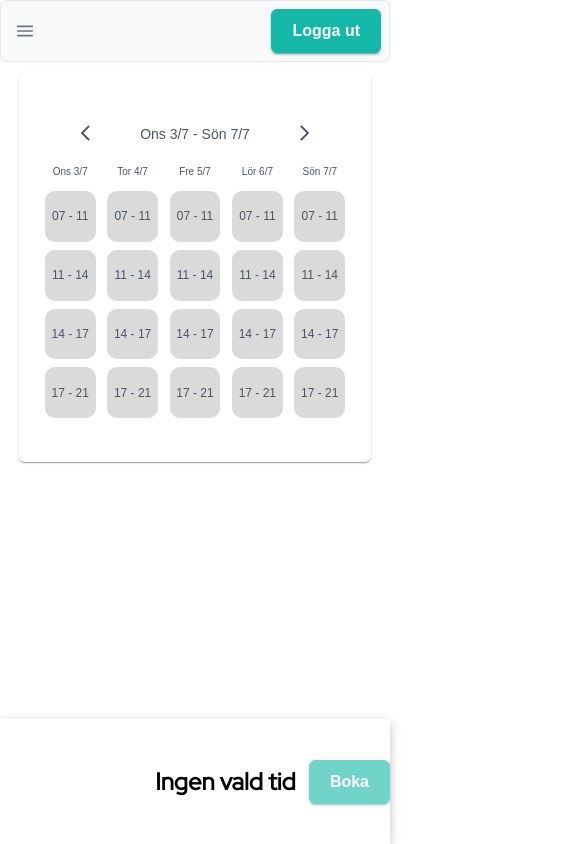
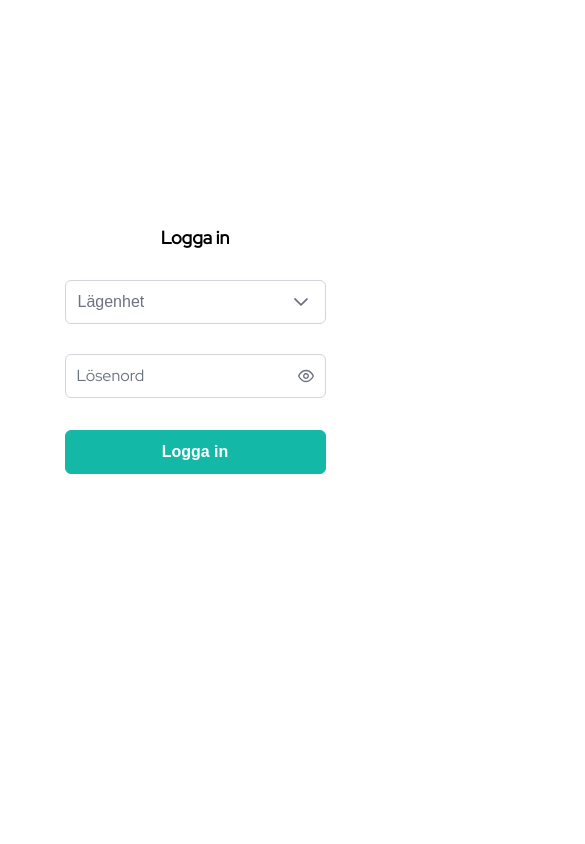
Before and after one commit to gustavAlbrekts0n/bokningsapp, a React (Create React App) app in the folder react-app/: page / in a window 390 px wide. Shown: the top 844 px of the page, 585 px wide, since content can reach past the window. Built offline with nearby package versions, Linux system fonts and the light colour scheme; no server answers; a web font is replaced by a local one.

Commit message:
Fix dimension styling on login page for smaller screens

```diff
--- a/react-app/public/index.html
+++ b/react-app/public/index.html
@@ -3,7 +3,7 @@
   <head>
     <meta charset="utf-8" />
     <link rel="icon" href="%PUBLIC_URL%/favicon.ico" />
-    <meta name="viewport" content="width=device-width, initial-scale=1" />
+    <meta name="viewport" content="width=device-width, initial-scale=1, maximum-scale=1" />
     <meta name="theme-color" content="#000000" />
     <meta
       name="description"
--- a/react-app/src/App.css
+++ b/react-app/src/App.css
@@ -159,3 +159,44 @@
     width: 100vw;
   }
 }
+
+@media only screen and (max-width: 650px) {
+  .login {
+    top: 25%;
+    /*background-color: rgb(255, 242, 0);*/
+  }
+
+  .login h2 {
+    font-size: 18px;
+  }
+
+  .login-body {
+    display: flex;
+    flex-direction: column;
+    align-items: center;
+    /*background-color: rgb(128, 0, 100);*/
+  }
+
+  .dropdown {
+    width: 100%;
+    display: flex;
+    flex-direction: column;
+    justify-content: center;
+    align-items: center;
+    /*background-color: orange;*/
+  }
+
+  .dropdown-content {
+    width: 100%;
+  }
+
+  .form {
+    height: 120px;
+    display: flex;
+    flex-direction: column;
+    justify-content: space-between;
+    margin: 0;
+    margin-top: 30px;
+    /*background-color: rgba(0, 42, 230, 0.521);*/
+  }
+}
--- a/react-app/src/App.js
+++ b/react-app/src/App.js
@@ -56,7 +56,7 @@ const App = () => {
     );
   };
 
-  if (false)
+  if (!isAuthenticated)
     //!isAuthenticated
     return (
       <Login
--- a/react-app/src/components/Dropdown.js
+++ b/react-app/src/components/Dropdown.js
@@ -14,7 +14,7 @@ const DropdownComponent = ({ selectedUser, setSelectedUser }) => {
   ];
 
   return (
-    <div className="card flex justify-content-center">
+    <div className="card flex justify-content-center dropdown">
       <Dropdown
         value={selectedUser}
         onChange={(e) => setSelectedUser(e.value)}
@@ -23,7 +23,7 @@ const DropdownComponent = ({ selectedUser, setSelectedUser }) => {
         placeholder="Lägenhet"
         emptyFilterMessage="Inget resultat"
         emptyMessage="Inget resultat"
-        className="w-full md:w-14rem"
+        className="w-full md:w-14rem dropdown-content"
       />
     </div>
   );
```
Also changed, not shown: 2 other files (tests, documents, lock files or other folders).
